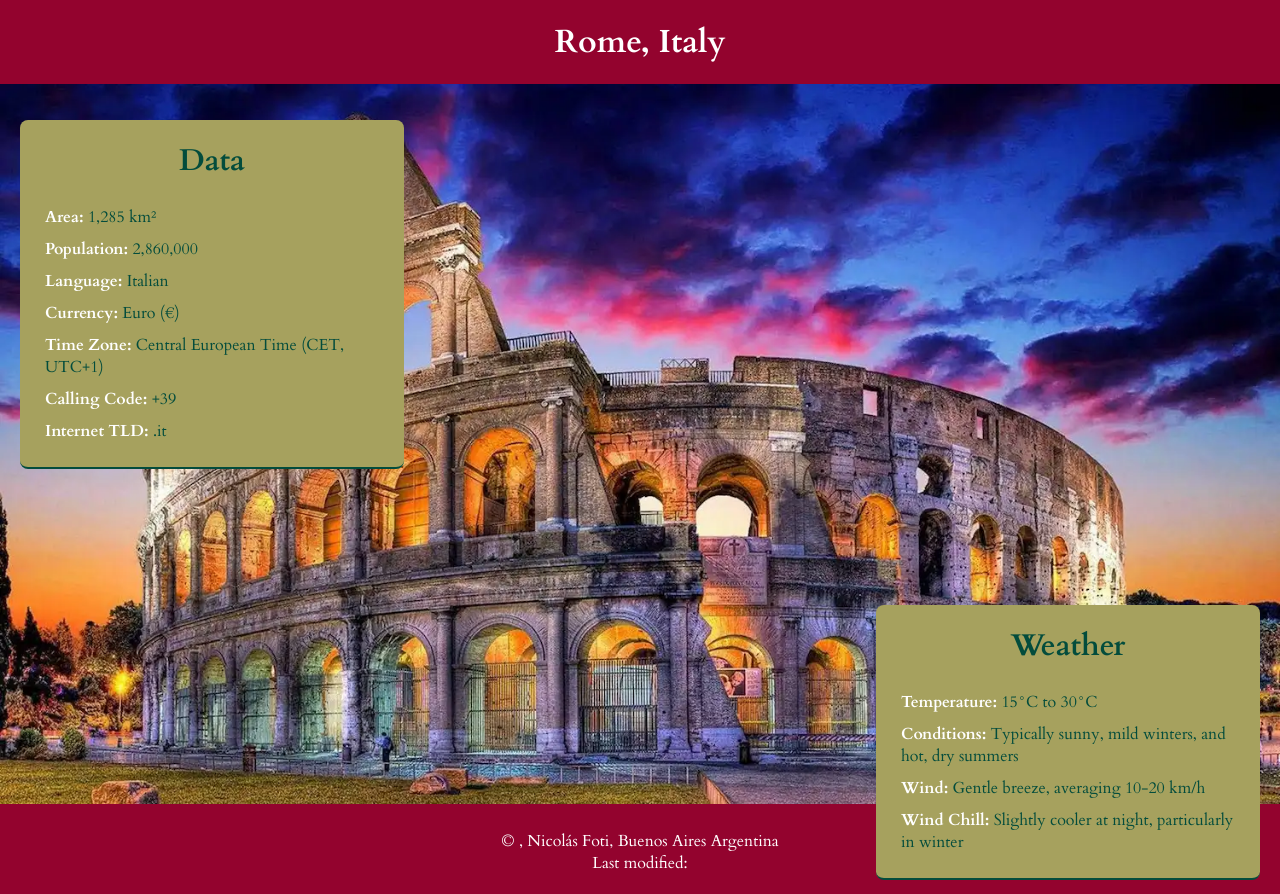
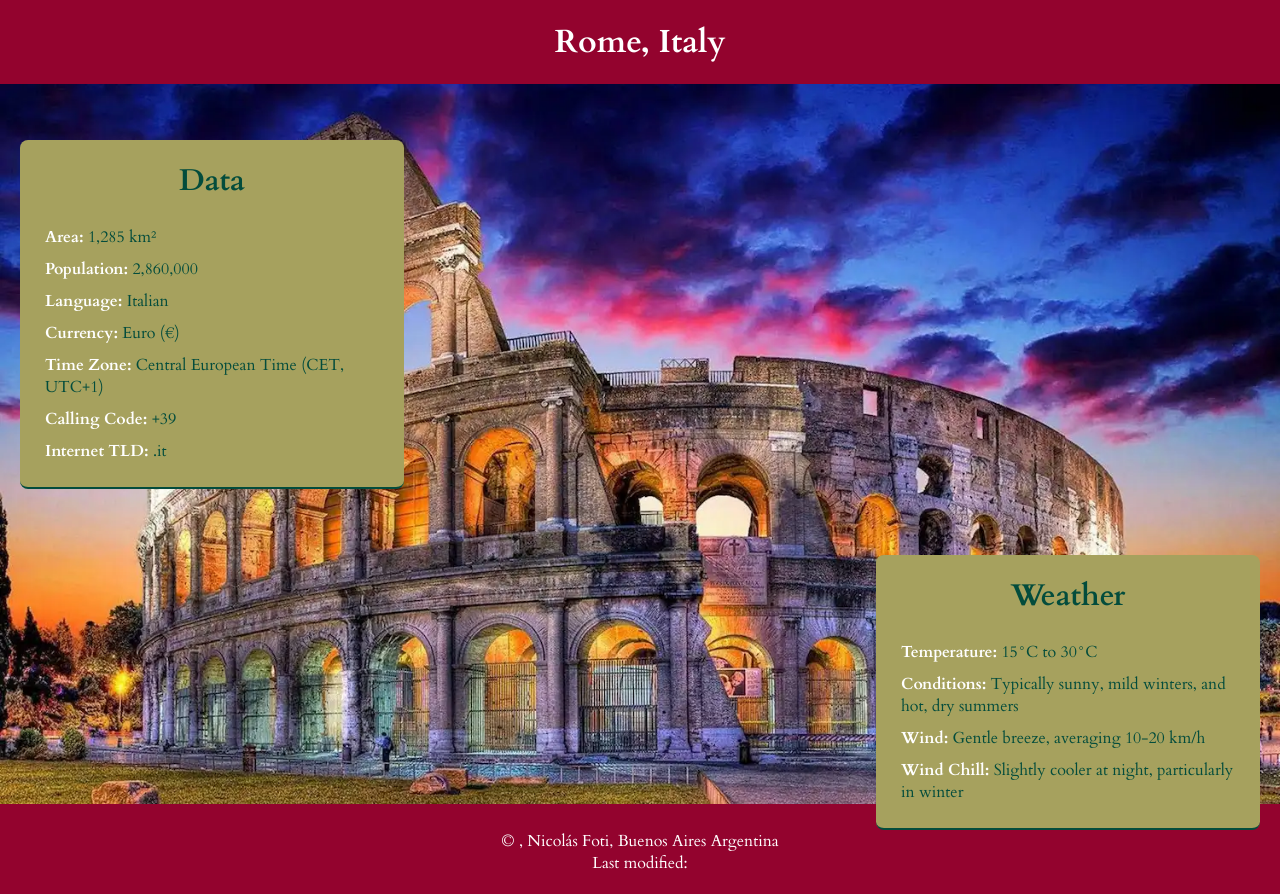
Before and after one commit to nicolasdfoti/wdd131, a plain HTML site: page place.html in a window 1280 px wide. Drawn offline with Linux system fonts and the light colour scheme.

Commit message:
Added margins

```diff
--- a/styles/place-large.css
+++ b/styles/place-large.css
@@ -37,13 +37,13 @@
 
     .data {
         left: 0;
-        top: 100px;
+        top: 120px;
         background-color: var(--moss-green);
     }
 
     .weather {
         right: 0;
-        bottom: -100px;
+        bottom: -50px;
         background-color: var(--moss-green);
         border-bottom: solid 2px var(--brunswick-green);
     }
```
